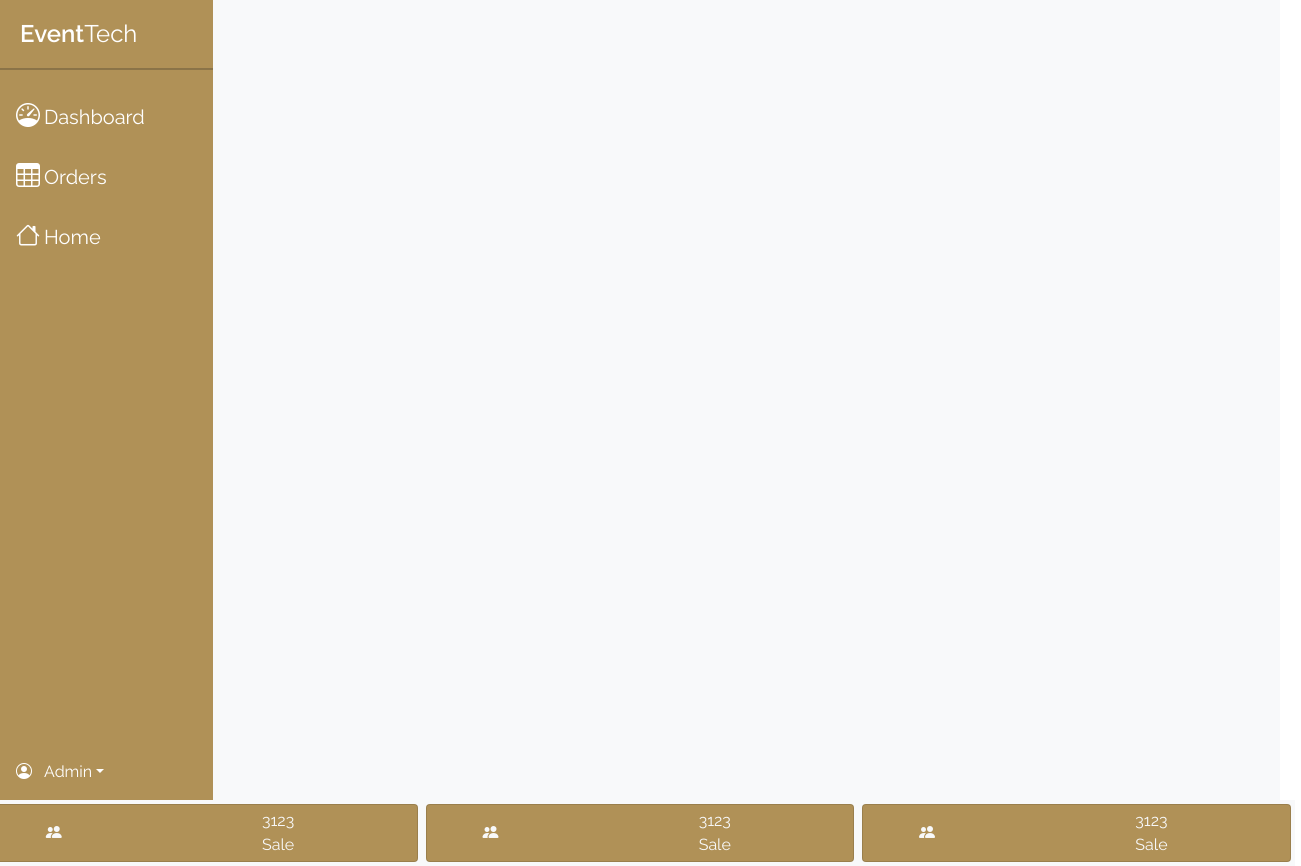
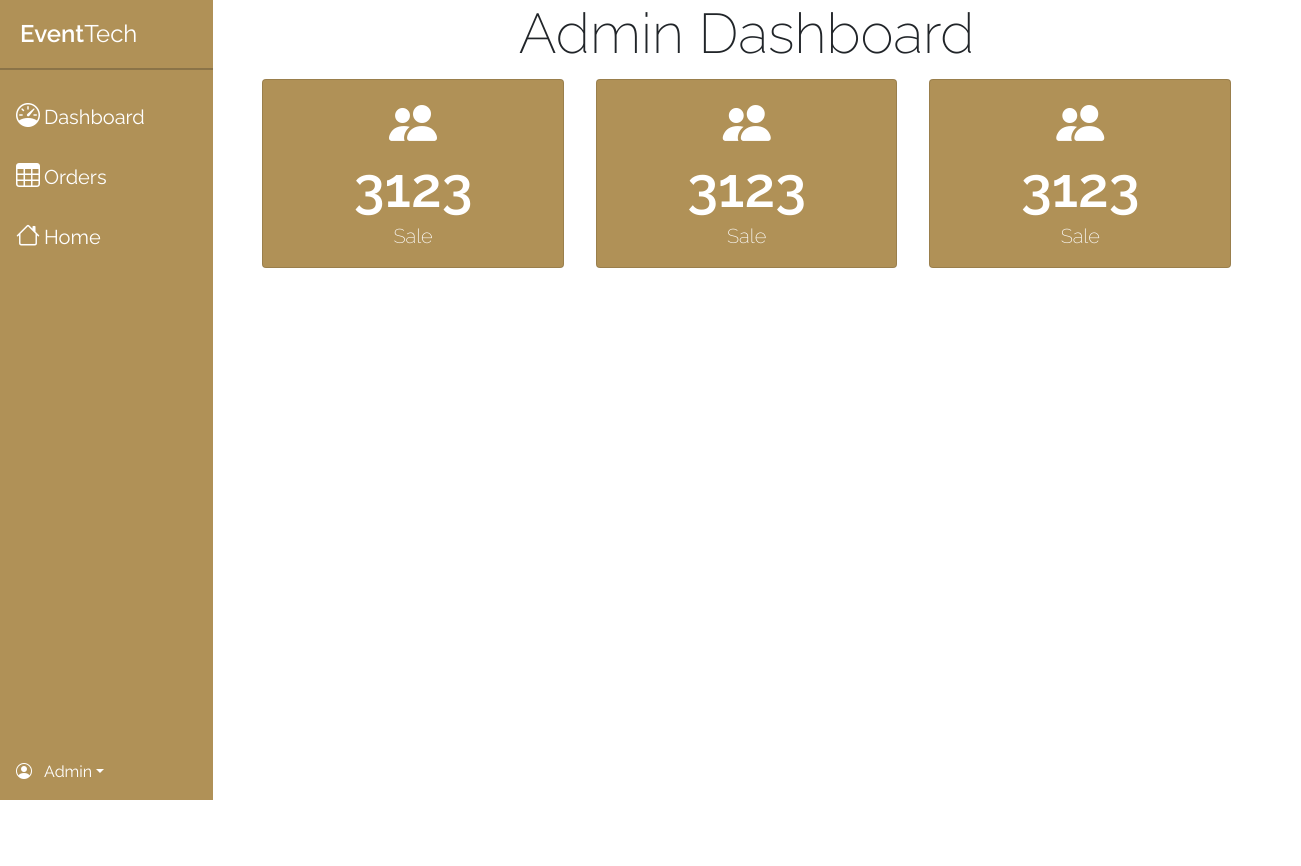
Before and after one commit to hamzaBaig1998/eventech, a React (Create React App) app: page /test in a window 1280 px wide. Shown: the whole page, 1301 px wide, since content can reach past the window. After the commit the page ends 800 px from the top, so only its background shows below. Built offline with nearby package versions, Linux system fonts and the light colour scheme.

Commit message:
fixed css issues with dashboard

```diff
--- a/src/components/dashcard.jsx
+++ b/src/components/dashcard.jsx
@@ -2,23 +2,13 @@ import react from "react";
 import "bootstrap-icons/font/bootstrap-icons.css";
 
 export default function DashCard(props) {
-    return (
-        <div className="col-lg col-md-6 p-1 bg-light">
-            <div className="card bg-primary  p-1  ">
-                <div className="row">
-                    <div className="col-4 text-light d-flex justify-content-center align-items-center"> {/*icon here*/}
-                        <i
-                            className={`bi bi-${props.icon} ${props.color}`}
-                        ></i>
-                    </div>
-                    <div className="col-8  text-center text-light">
-                        <div className="row-8 d-felx align-items-center justify-content-center">{props.count}</div>
-                        <div className="row-4">{props.title}</div>
-                    </div>
-                </div>
-
-
-            </div>
-        </div>
-    );
+  return (
+    <div className="col-lg col-md-6 card bg-primary  p-3 my-1 mx-3">
+      <div className="d-flex flex-column text-white justify-content-center align-items-center">
+        <i className={`bi bi-${props.icon} ${props.color} display-5`}></i>
+        <div className="display-4 font-weight-bold">{props.count}</div>
+        <div className="lead">{props.title}</div>
+      </div>
+    </div>
+  );
 }
--- a/src/components/sidebar.jsx
+++ b/src/components/sidebar.jsx
@@ -1,16 +1,16 @@
 import react from "react";
-
 
 export default function Sidebar() {
   return (
-        <div className="container-fluid">
-
-            <div className="row ">
     <div className="bg-primary col-auto col-md-2 min-vh-100 d-flex justify-content-between flex-column pt-3 px-0">
       <div>
-                        <a href="" className="d-flex align-itemcenter ms-3  d-none d-sm-inline">
-
-                            <span className="ms-1 fs-4 d-none d-sm-inline pt-5 text-white"><strong>Event</strong>Tech</span>
+        <a
+          href=""
+          className="d-flex align-item-center ms-3  d-none d-sm-inline"
+        >
+          <span className="ms-1 fs-4 d-none d-sm-inline pt-5 text-white">
+            <strong>Event</strong>Tech
+          </span>
         </a>
         <hr className="text-secondary d-none d-sm-block" />
         <ul className="nav nav-pill flex-column" id="navig">
@@ -21,32 +21,38 @@ export default function Sidebar() {
             </a>
           </li>
           <li className="nav-items fs-4 my-1 py-2 py-sm-0" aria-current="page">
-                                <a href="" className="nav-link fs-5 text-white" >
+            <a href="" className="nav-link fs-5 text-white">
               <i className="fs-4 bi bi-table"></i>
               <span className="ms-1 d-none d-sm-inline">Orders</span>
             </a>
-
           </li>
           <li className="nav-items fs-4 my-1 py-2 py-sm-0" aria-current="page">
-                                <a href="" className="nav-link fs-5 text-white" >
+            <a href="" className="nav-link fs-5 text-white">
               <i className="fs-4 bi bi-house"></i>
               <span className="ms-1 d-none d-sm-inline">Home</span>
             </a>
-
           </li>
         </ul>
       </div>
       <div class="dropdown open">
-                        <a class=" text-white dropdown-toggle p-3" type="button" id="triggerId" data-bs-toggle="dropdown" aria-haspopup="true"
-                            aria-expanded="false">
-                            <i className="bi bi-person-circle"></i> <span className="ms-2 d-none d-sm-inline"> Admin</span>
+        <a
+          class=" text-white dropdown-toggle p-3"
+          type="button"
+          id="triggerId"
+          data-bs-toggle="dropdown"
+          aria-haspopup="true"
+          aria-expanded="false"
+        >
+          <i className="bi bi-person-circle"></i>{" "}
+          <span className="ms-2 d-none d-sm-inline"> Admin</span>
         </a>
         <div class="dropdown-menu" aria-labelledby="triggerId">
-                            <a class="dropdown-item" href="#">Action</a>
-                            <a class="dropdown-item disabled" href="#">Disabled action</a>
-                        </div>
-                    </div>
-
+          <a class="dropdown-item" href="#">
+            Action
+          </a>
+          <a class="dropdown-item disabled" href="#">
+            Disabled action
+          </a>
         </div>
       </div>
     </div>
--- a/src/pages/admin/AdminScreen.jsx
+++ b/src/pages/admin/AdminScreen.jsx
@@ -6,30 +6,33 @@ import "bootstrap-icons/font/bootstrap-icons.css";
 
 export default function AdminScreen() {
   return (
-        <div className="bg-light">
-            {/*            <NavBar /> */}
+    <div className="container-fluid m-0 p-0">
+      <div className="d-flex ">
         <Sidebar />
+        <div className="container-fluid px-5">
+          <h1 className="display-4 text-center">Admin Dashboard</h1>
           <div className="row">
             <DashCard
               count={"3123"}
               title={"Sale"}
-                    icon={'people-fill'}
+              icon={"people-fill"}
               color={"black"}
             />
             <DashCard
               count={"3123"}
               title={"Sale"}
-                    icon={'people-fill'}
+              icon={"people-fill"}
               color={"black"}
             />
             <DashCard
               count={"3123"}
               title={"Sale"}
-                    icon={'people-fill'}
+              icon={"people-fill"}
               color={"black"}
             />
           </div>
-
+        </div>
+      </div>
     </div>
   );
 }
```
Also changed, not shown: src/index.css. Lines whose indentation alone changed are shown as unchanged.
